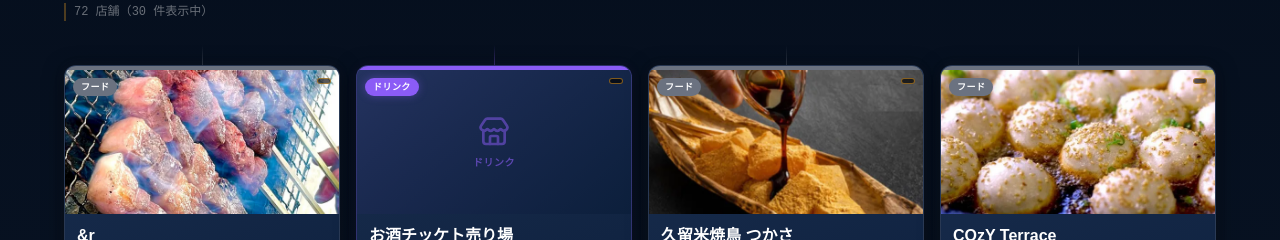
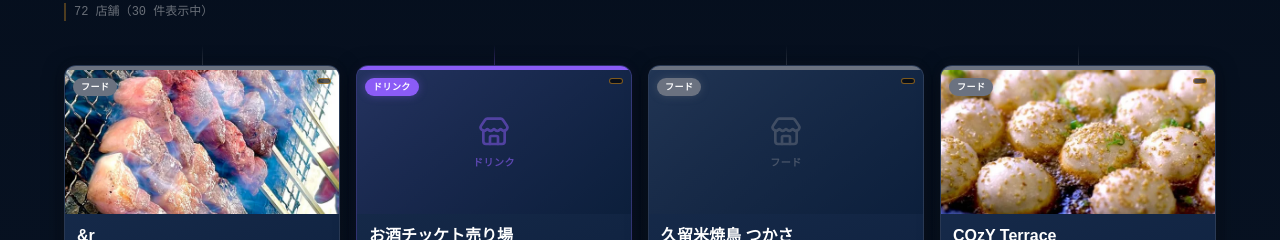
Before and after one commit to peiyangu/yoichiWebSite, a Next.js app: page /stores in a window 1280 px wide. Shown: the part 560-800 px from the top of the page. Built offline with nearby package versions, Linux system fonts and the light colour scheme; no server answers; a web font is replaced by a local one.

Commit message:
写真修正

```diff
--- a/data/stores.ts
+++ b/data/stores.ts
@@ -25,7 +25,7 @@ export const mockStores: Store[] = [
     name: "久留米焼鳥 つかさ",
     boothNumber: "",
     description: "焼きとり",
-    image: "/store-images/慶陽堂.jpg",
+    image: "",
     instagram: "https://www.instagram.com/yakitori_tsukasa",
     days: ["2026-07-18","2026-07-25","2026-08-01","2026-08-15","2026-08-22","2026-08-29"],
     genre: "フード",
```
